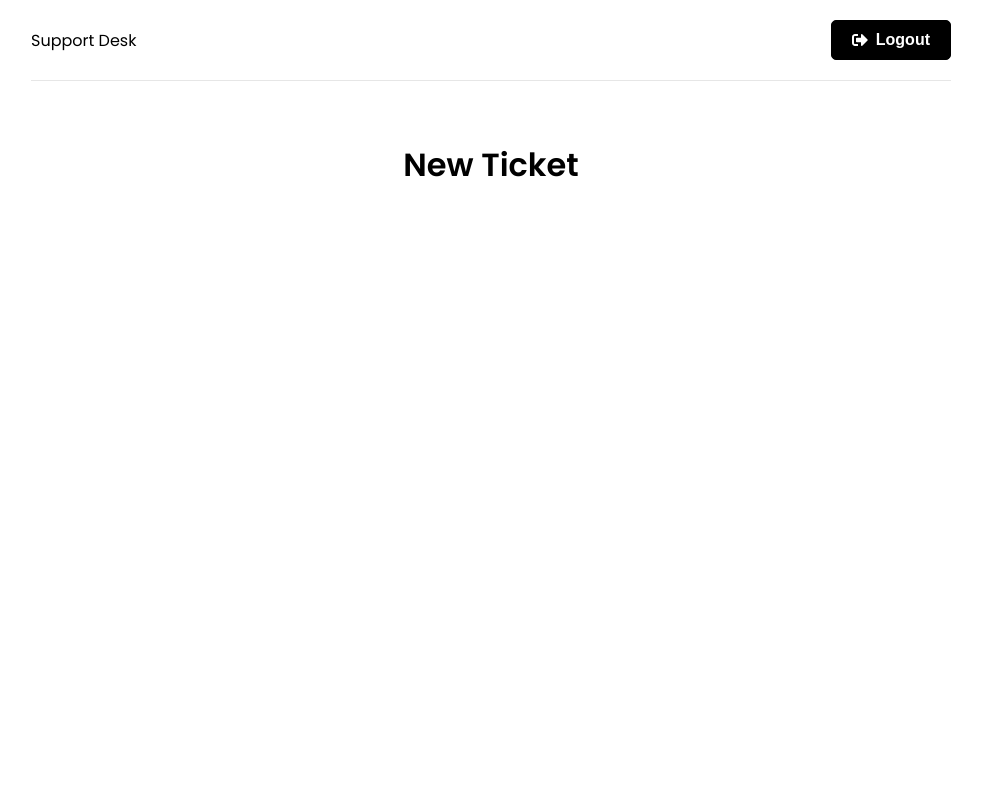
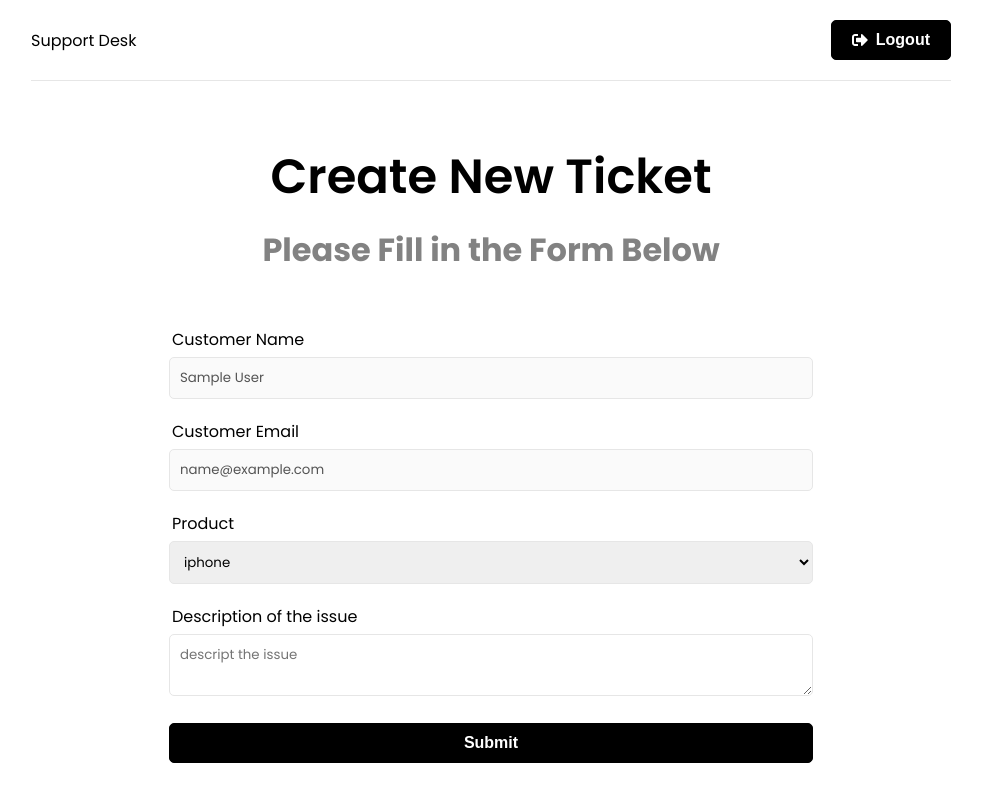
Before and after one commit to ahmedelmansi-tech/Tickets-Support, a React (Create React App) app in the folder frontend/: page /new-ticket in a window 1280 px wide. Shown: the whole page, without its empty margins (149-1131 px from the left). Built offline with nearby package versions, Linux system fonts and the light colour scheme; sample sign-in values are in the browser's storage.

Commit message:
New Ticket Page

```diff
--- a/frontend/src/App.js
+++ b/frontend/src/App.js
@@ -10,8 +10,8 @@
 import Header from "./components/Header";
 
 //---------PRIVATE ROUTE------------//
+import PrivateRoute from "./components/PrivateRoute";
 
-import PrivateRoute from "./components/PrivateRoute";
 function App() {
   return (
     <>
--- a/frontend/src/pages/NewTicket.jsx
+++ b/frontend/src/pages/NewTicket.jsx
@@ -1,8 +1,80 @@
+import { useState } from "react";
+import { useSelector } from "react-redux";
 const NewTicket = () => {
+  const { user } = useSelector((state) => state.auth);
+  const { name, email } = user;
+
+  const [product, setProduct] = useState(" ");
+  const [description, setDescription] = useState("");
+
+  const submitAction = (e) => {
+    e.preventDefault();
+
+    console.log("Submit >");
+  };
+
   return (
-    <div>
-      <h1>New Ticket</h1>
-    </div>
+    <>
+      <section className="heading">
+        <h1>Create New Ticket </h1>
+        <p>Please Fill in the Form Below</p>
+      </section>
+
+      <section className="form">
+        <div className="form-group">
+          <label htmlFor="name">Customer Name</label>
+          <input
+            type="text"
+            className="form-control"
+            disabled
+            name="name"
+            value={name}
+          />
+        </div>
+        <div className="form-group">
+          <label htmlFor="email">Customer Email</label>
+          <input
+            type="email"
+            className="form-control"
+            disabled
+            name="email"
+            value={email}
+          />
+        </div>
+
+        <form onSubmit={submitAction}>
+          <div className="form-group">
+            <label htmlFor="product">Product</label>
+            <select
+              name="product"
+              id="product"
+              value={product}
+              onChange={(e) => setProduct(e.target.value)}
+            >
+              <option value="iphone">iphone</option>
+              <option value="Macbook">Macbook</option>
+              <option value="iPad">iPad</option>
+              <option value="iMac">iMac</option>
+            </select>
+          </div>
+
+          <div className="form-group">
+            <label htmlFor="description">Description of the issue</label>
+            <textarea
+              name="description"
+              id="description"
+              value={description}
+              className="form-control"
+              placeholder="descript the issue"
+              onChange={(e) => setDescription(e.target.value)}
+            ></textarea>
+          </div>
+          <div className="form-group">
+            <button className="btn btn-block">Submit</button>
+          </div>
+        </form>
+      </section>
+    </>
   );
 };
 
```
